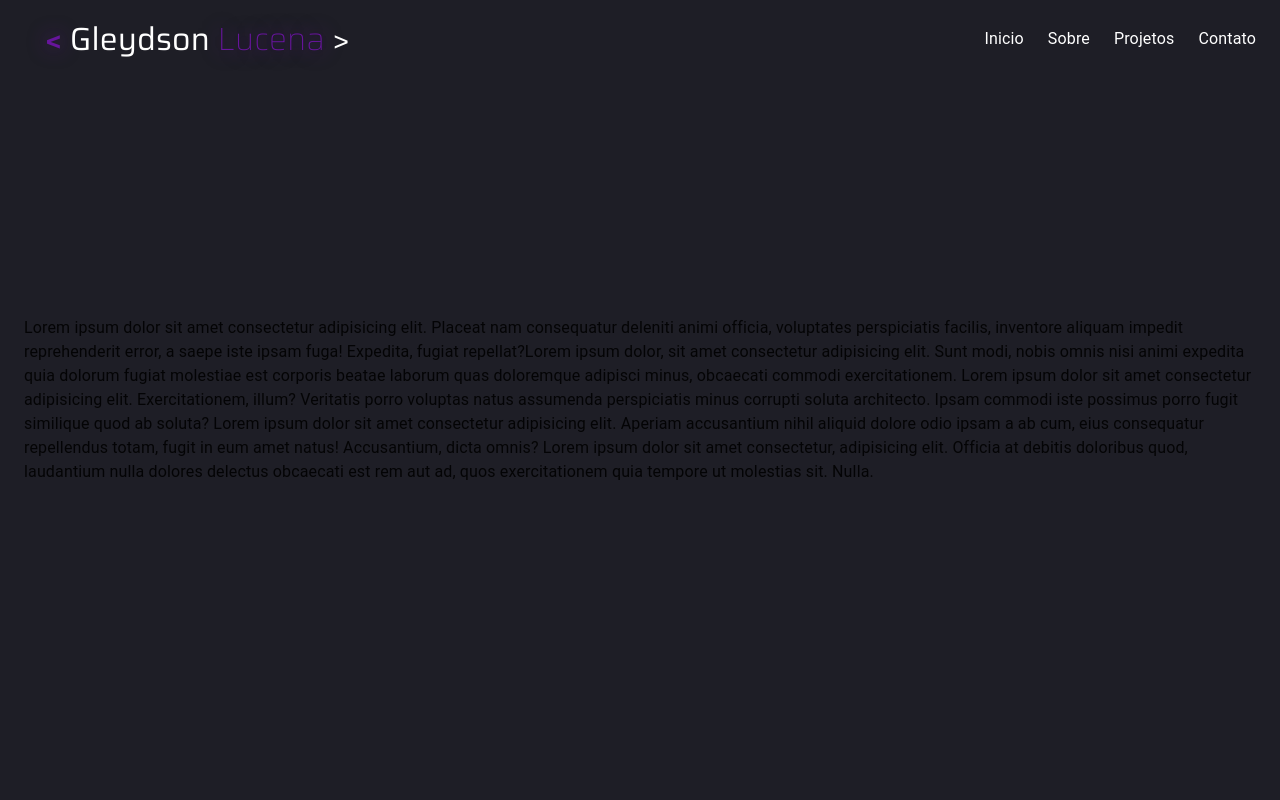
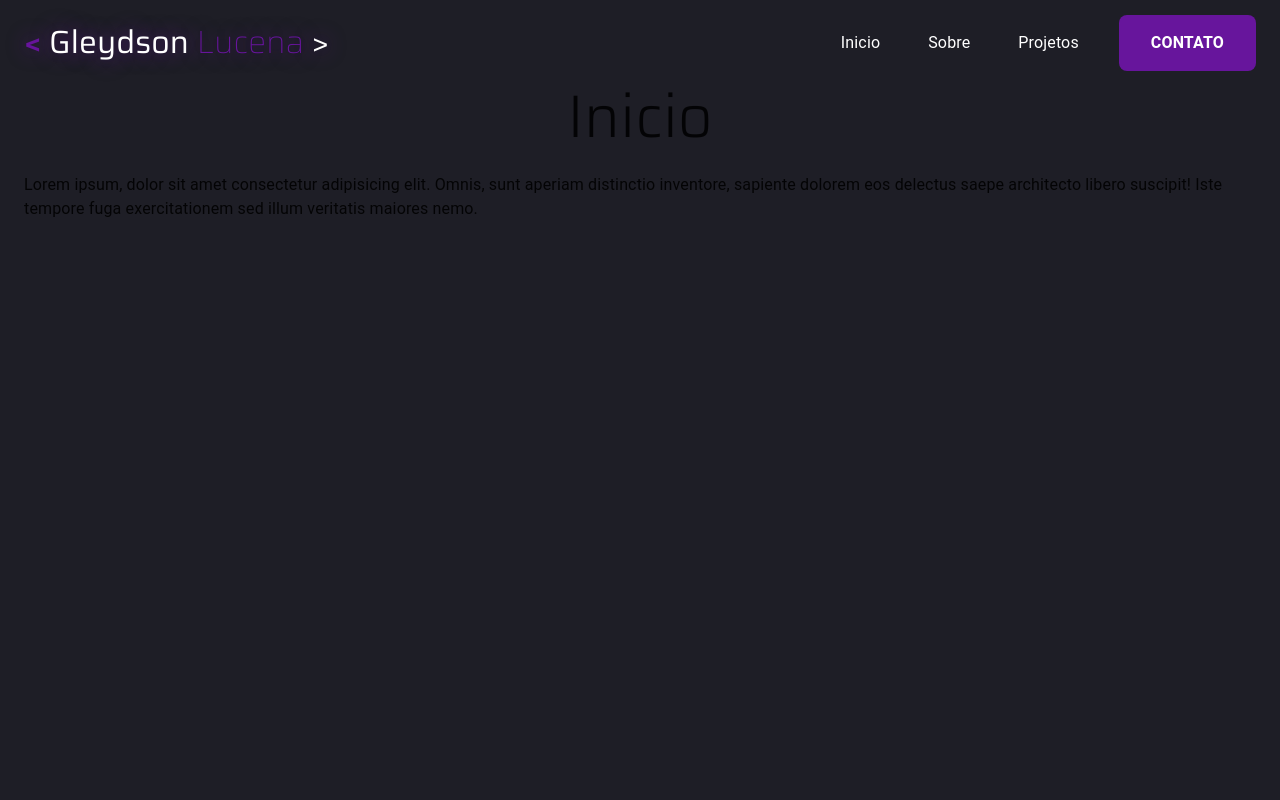
Before and after one commit to GleydsonLucena/portifolio, a React (Vite) app: page / in a window 1280 px wide. Shown: the top 800 px of the page. Built offline with nearby package versions, Linux system fonts and the light colour scheme.

Commit message:
feat: funcionality scroll react finalized.

```diff
--- a/package.json
+++ b/package.json
@@ -20,6 +20,7 @@
     "react": "^18.3.1",
     "react-dom": "^18.3.1",
     "react-router-dom": "^6.26.1",
+    "react-scroll": "^1.9.0",
     "styled-components": "^6.1.13"
   },
   "devDependencies": {
--- a/src/components/Navbar.jsx
+++ b/src/components/Navbar.jsx
@@ -1,7 +1,8 @@
 import { useState } from "react";
+import { Link } from "react-scroll";
+import PropTypes from "prop-types";
 import MenuIcon from "@mui/icons-material/Menu";
 import styled from "@mui/material/styles/styled";
-import PropTypes from "prop-types";
 import {
   AppBar,
   Box,
@@ -9,14 +10,12 @@ import {
   Divider,
   Drawer,
   IconButton,
+  keyframes,
   List,
-  ListItem,
-  ListItemButton,
   ListItemText,
   Toolbar,
   Typography,
 } from "@mui/material";
-import { NavLink } from "react-router-dom";
 
 const StyledSpan = styled("span")`
   font-weight: ${(props) => (props.fontWeight ? props.fontWeight : 100)};
@@ -28,16 +27,63 @@ const Tollbar = styled(Toolbar)`
   padding: 0 !important;
 `;
 
-const StyledNavLink = styled(NavLink)`
+const HoverAniamtion = keyframes`
+  0% {
+    width: 0;
+  }
+  100% {
+    width: 100%;
+  }
+`;
+
+const StyledLink = styled(Link)`
+  position: relative;
+  cursor: pointer;
+  text-decoration: none;
+  padding: 1rem 0.5rem;
+  margin-right: 2rem;
   color: ${({ theme }) => theme.palette.primary.contrastText};
-  text-decoration: none;
+  transition: all 300ms ease;
 
-  &.active {
-    color: white;
+  &:hover {
+    color: ${({ theme }) => theme.palette.primary.contrastText};
+    text-shadow: ${({ theme }) => theme.shadows[3]};
   }
 
-  &.inactive {
-    color: red;
+  &:hover::after {
+    content: "";
+    position: absolute;
+    left: 0;
+    bottom: 0.5rem;
+    width: 100%;
+    height: 0.3rem;
+    border-radius: 1rem;
+    background: linear-gradient(to right, #67159c, #1e1e26);
+    animation: ${HoverAniamtion} 300ms ease;
+  }
+
+  &:hover::before {
+    opacity: 1;
+    visibility: visible;
+  }
+`;
+
+const ContactButton = styled(Link)`
+  cursor: pointer;
+  display: flex;
+  justify-content: center;
+  align-items: center;
+  border-radius: 0.5rem;
+  background: #67159c;
+  color: white;
+  padding: 0 2rem;
+  text-transform: uppercase;
+  font-weight: bold;
+  transition: all 300ms ease;
+
+  &:hover {
+    background: #67159c;
+    text-shadow: ${({ theme }) => theme.shadows[2]};
   }
 `;
 
@@ -55,7 +101,7 @@ function Navbar(props) {
   const drawer = (
     <Box onClick={handleDrawerToggle} sx={{ textAlign: "center" }}>
       <Typography
-        variant="h3"
+        variant="h2"
         fontSize={{ xs: "1.3rem", sm: "2rem" }}
         sx={{ my: 2 }}
       >
@@ -64,11 +110,15 @@ function Navbar(props) {
       <Divider />
       <List>
         {navItems.map((item) => (
-          <ListItem key={item} disablePadding>
-            <ListItemButton sx={{ textAlign: "center" }}>
-              <ListItemText primary={item} />
-            </ListItemButton>
-          </ListItem>
+          <StyledLink to={item.toLowerCase()} smooth={true} key={item}>
+            <ListItemText
+              onClick={handleDrawerToggle}
+              primary={item}
+              sx={{
+                color: "black",
+              }}
+            />
+          </StyledLink>
         ))}
       </List>
     </Box>
@@ -96,33 +146,46 @@ function Navbar(props) {
             </IconButton>
             <Typography
               variant="h1"
-              component="div"
+              component={Link}
+              to="inicio"
+              smooth={true}
               sx={{
+                cursor: "pointer",
                 flexGrow: 1,
                 display: { xs: "block", sm: "block" },
                 textAlign: { xs: "center", sm: "left" },
                 fontSize: { xs: "1.3rem", sm: "2rem" },
                 fontWeight: "400",
                 letterSpacing: "0.1px",
-                padding: "1.3rem",
+                padding: "1.5rem 0",
+                textShadow: (theme) => theme.shadows[0],
               }}
             >
               <StyledSpan fontWeight="600">{"<"}</StyledSpan> Gleydson{" "}
               <StyledSpan>Lucena</StyledSpan> {">"}
             </Typography>
             <Box sx={{ display: { xs: "none", sm: "block" } }}>
-              <List sx={{ display: "flex", justifyContent: "center", gap: 3 }}>
-                {navItems.map((item) => (
-                  <StyledNavLink
-                    to={`/${item.toLowerCase()}`}
-                    className={({ isActive }) =>
-                      isActive ? "active" : "inactive"
-                    }
-                    key={item}
-                  >
-                    {item}
-                  </StyledNavLink>
-                ))}
+              <List sx={{ display: "flex", justifyContent: "center" }}>
+                {navItems.map((item) =>
+                  item === "Contato" ? (
+                    <ContactButton
+                      key={item}
+                      to={item.toLowerCase()}
+                      smooth={true}
+                      variant="contained"
+                    >
+                      {item}
+                    </ContactButton>
+                  ) : (
+                    <StyledLink
+                      to={item.toLowerCase()}
+                      smooth={true}
+                      key={item}
+                    >
+                      {item}
+                    </StyledLink>
+                  )
+                )}
               </List>
             </Box>
           </Tollbar>
@@ -153,10 +216,6 @@ function Navbar(props) {
 }
 
 Navbar.propTypes = {
-  /**
-   * Injected by the documentation to work in an iframe.
-   * You won't need it on your project.
-   */
   window: PropTypes.func,
 };
 
--- /dev/null
+++ b/src/layouts/SectionsContainer.jsx
@@ -0,0 +1,32 @@
+import PropTypes from "prop-types";
+import styled from "@mui/material/styles/styled";
+import { Typography } from "@mui/material";
+
+const StyledSectionsContainer = styled("section")`
+  display: flex;
+  flex-direction: column;
+  justify-content: flex-start;
+  align-items: center;
+  padding-top: 5rem;
+  min-height: 100vh;
+  min-width: 100%;
+`;
+
+const SectionsContainer = ({ children, title, id }) => {
+  return (
+    <StyledSectionsContainer id={id}>
+      <Typography variant="h2" component="h2" gutterBottom>
+        {title}
+      </Typography>
+      {children}
+    </StyledSectionsContainer>
+  );
+};
+
+SectionsContainer.propTypes = {
+  children: PropTypes.node,
+  title: PropTypes.string,
+  id: PropTypes.string,
+};
+
+export default SectionsContainer;
--- a/src/pages/Home.jsx
+++ b/src/pages/Home.jsx
@@ -4,6 +4,7 @@ import Navbar from "../components/Navbar";
 import About from "../sections/About";
 import Projects from "../sections/Projects";
 import Contact from "../sections/Contact";
+import { Container } from "@mui/material";
 
 const theme = createTheme({
   palette: {
@@ -29,13 +30,13 @@ const theme = createTheme({
     fontFamily: "Saira",
   },
   shape: {
-    borderRadius: 8,
+    borderRadius: 6,
   },
   shadows: [
     "0 0 20px #66159cbc", // span
-    "none", // 1
-    "none", // 2
-    "none", // 3
+    "0 0 20px #e7e7e771", // 1
+    "0 0 20px #e7e7e7df", // 2
+    "0 0 10px #e7e7e739", // 3
     "none", // 4
     "none", // 5
     "none", // 6
@@ -54,6 +55,7 @@ const theme = createTheme({
 
 const StyledHome = styled("main")`
   background-color: ${({ theme }) => theme.palette.bg.main};
+  padding: 0;
   min-height: 100vh;
   min-width: 100vw;
   display: flex;
@@ -63,14 +65,17 @@ const StyledHome = styled("main")`
 `;
 
 const Home = () => {
+  console.log(theme);
   return (
     <ThemeProvider theme={theme}>
       <StyledHome>
         <Navbar />
-        <Hero />
-        <About />
-        <Projects />
-        <Contact />
+        <Container maxWidth="xl">
+          <Hero />
+          <About />
+          <Projects />
+          <Contact />
+        </Container>
       </StyledHome>
     </ThemeProvider>
   );
--- a/src/sections/About.jsx
+++ b/src/sections/About.jsx
@@ -1,5 +1,11 @@
+import SectionsContainer from "../layouts/SectionsContainer";
+
 const About = () => {
-  return <div>About</div>;
+  return (
+    <SectionsContainer title="Sobre mim" id="sobre">
+      About
+    </SectionsContainer>
+  );
 };
 
 export default About;
--- a/src/sections/Contact.jsx
+++ b/src/sections/Contact.jsx
@@ -1,5 +1,11 @@
+import SectionsContainer from "../layouts/SectionsContainer";
+
 const Contact = () => {
-  return <div>Contact</div>;
+  return (
+    <SectionsContainer title="Contato" id="contato">
+      Contact
+    </SectionsContainer>
+  );
 };
 
 export default Contact;
--- a/src/sections/Hero.jsx
+++ b/src/sections/Hero.jsx
@@ -1,34 +1,13 @@
-import { Container } from "@mui/material";
-import styled from "@mui/material/styles/styled";
-
-const StyledHero = styled(Container)`
-  background-color: ${({ theme }) => theme.palette.bg.main};
-  min-height: 100vh;
-  display: flex;
-  justify-content: center;
-  align-items: center;
-`;
+import SectionsContainer from "../layouts/SectionsContainer";
 
 const Hero = () => {
   return (
-    <StyledHero maxWidth="xl">
-      Lorem ipsum dolor sit amet consectetur adipisicing elit. Placeat nam
-      consequatur deleniti animi officia, voluptates perspiciatis facilis,
-      inventore aliquam impedit reprehenderit error, a saepe iste ipsam fuga!
-      Expedita, fugiat repellat?Lorem ipsum dolor, sit amet consectetur
-      adipisicing elit. Sunt modi, nobis omnis nisi animi expedita quia dolorum
-      fugiat molestiae est corporis beatae laborum quas doloremque adipisci
-      minus, obcaecati commodi exercitationem. Lorem ipsum dolor sit amet
-      consectetur adipisicing elit. Exercitationem, illum? Veritatis porro
-      voluptas natus assumenda perspiciatis minus corrupti soluta architecto.
-      Ipsam commodi iste possimus porro fugit similique quod ab soluta? Lorem
-      ipsum dolor sit amet consectetur adipisicing elit. Aperiam accusantium
-      nihil aliquid dolore odio ipsam a ab cum, eius consequatur repellendus
-      totam, fugit in eum amet natus! Accusantium, dicta omnis? Lorem ipsum
-      dolor sit amet consectetur, adipisicing elit. Officia at debitis doloribus
-      quod, laudantium nulla dolores delectus obcaecati est rem aut ad, quos
-      exercitationem quia tempore ut molestias sit. Nulla.
-    </StyledHero>
+    <SectionsContainer title="Inicio" id="inicio">
+      Lorem ipsum, dolor sit amet consectetur adipisicing elit. Omnis, sunt
+      aperiam distinctio inventore, sapiente dolorem eos delectus saepe
+      architecto libero suscipit! Iste tempore fuga exercitationem sed illum
+      veritatis maiores nemo.
+    </SectionsContainer>
   );
 };
 
--- a/src/sections/Projects.jsx
+++ b/src/sections/Projects.jsx
@@ -1,5 +1,11 @@
+import SectionsContainer from "../layouts/SectionsContainer";
+
 const Projects = () => {
-  return <div>Projects</div>;
+  return (
+    <SectionsContainer title="Projetos" id="projetos">
+      Projetos
+    </SectionsContainer>
+  );
 };
 
 export default Projects;
```
Also changed, not shown: 1 other file (tests, documents, lock files or other folders).
